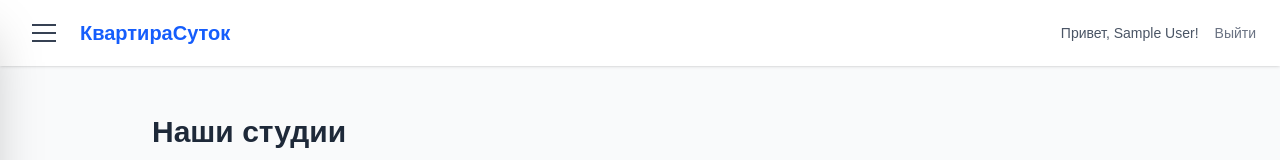
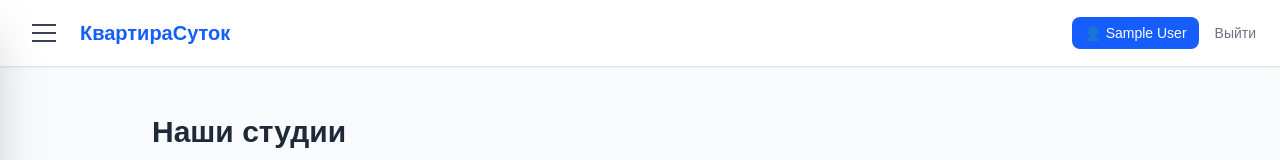
Before and after one commit to nik-usin/rental-app, a Next.js app: page /studios in a window 1280 px wide. Shown: the top 160 px of the page. Built offline with nearby package versions, Linux system fonts and the light colour scheme; sample sign-in values are in the browser's storage.

Commit message:
make user greeting button more visible

```diff
--- a/app/studios/page.tsx
+++ b/app/studios/page.tsx
@@ -53,7 +53,7 @@ export default function StudiosPage() {
           <a href="/" className="text-xl font-bold text-blue-600">КвартираСуток</a>
         </div>
         <div className="flex gap-4 items-center">
-          <a href="/profile" className="text-gray-600 hover:text-blue-600 text-sm">Привет, {user?.name}!</a>
+          <a href="/profile" className="bg-blue-600 text-white hover:bg-blue-700 text-sm px-3 py-1.5 rounded-lg font-medium transition">👤 {user?.name}</a>
           <button onClick={handleLogout} className="text-gray-500 hover:text-red-500 text-sm">Выйти</button>
         </div>
       </header>
```
